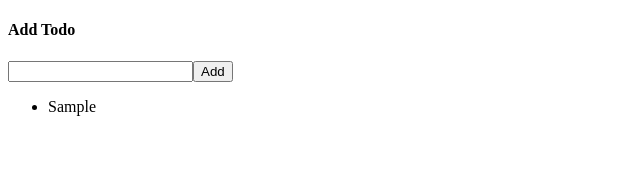
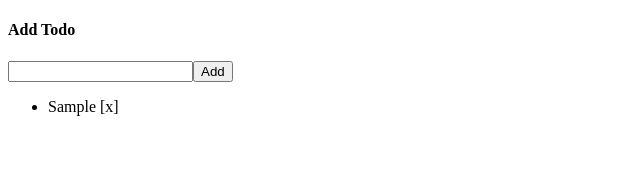
Before and after one commit to supasate/todo-redux, a React app: page / in a window 1280 px wide. Both pictures are taken after typing "Sample" into the empty fields and a click on the button "Add". Shown: the top 188 px of the page, without its empty margins (0-640 px from the left). Built offline with nearby package versions, Linux system fonts and the light colour scheme.

Commit message:
Add delete mark for TodoItem

```diff
--- a/src/components/TodoItem.js
+++ b/src/components/TodoItem.js
@@ -5,6 +5,7 @@ class TodoItem extends Component {
     return (
       <div className="todo-item">
         {this.props.text}
+        <span className="todo-item-delete"> [x]</span>
       </div>
     );
   };
```
Also changed, not shown: 1 other file (tests, documents, lock files or other folders).
